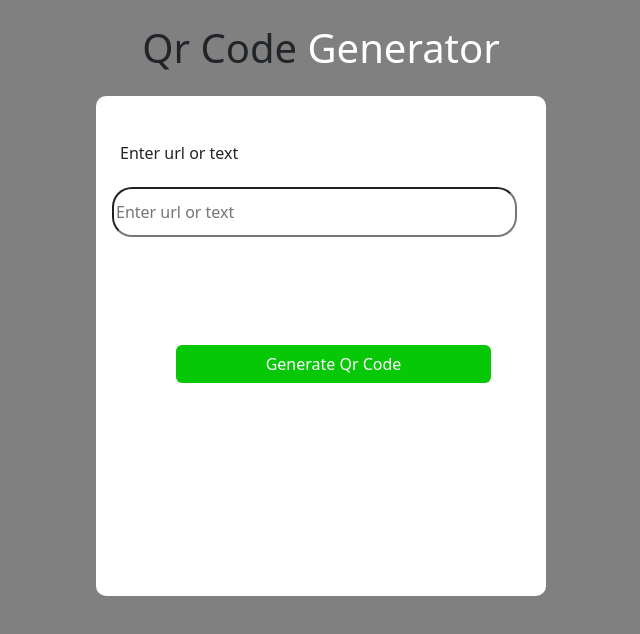
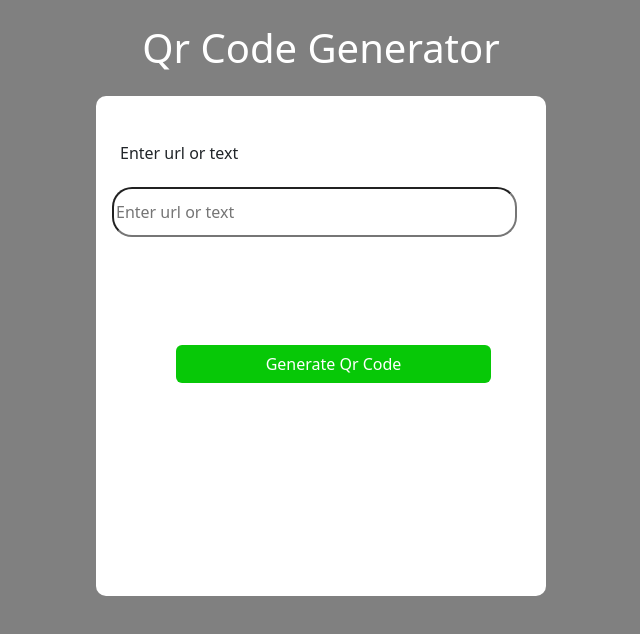
Before and after one commit to Ananthansp10/Qr-code-generator-app, a React (Create React App) app: page / in a window 1280 px wide. Shown: the top 634 px of the page, without its empty margins (319-959 px from the left). Built offline with nearby package versions, Linux system fonts and the light colour scheme.

Commit message:
colour changed in title

```diff
--- a/src/App.js
+++ b/src/App.js
@@ -23,7 +23,7 @@ function App() {
 
   return (
     <div>
-      <h1 className="mt-4 text-center">Qr Code <span className="bg-red">Generator</span></h1>
+      <h1 className="mt-4 text-center bg-red">Qr Code <span className="bg-red">Generator</span></h1>
       <div className="container">
         <div className="row">
           <div className="col-sm-12 col-md-12">
```
